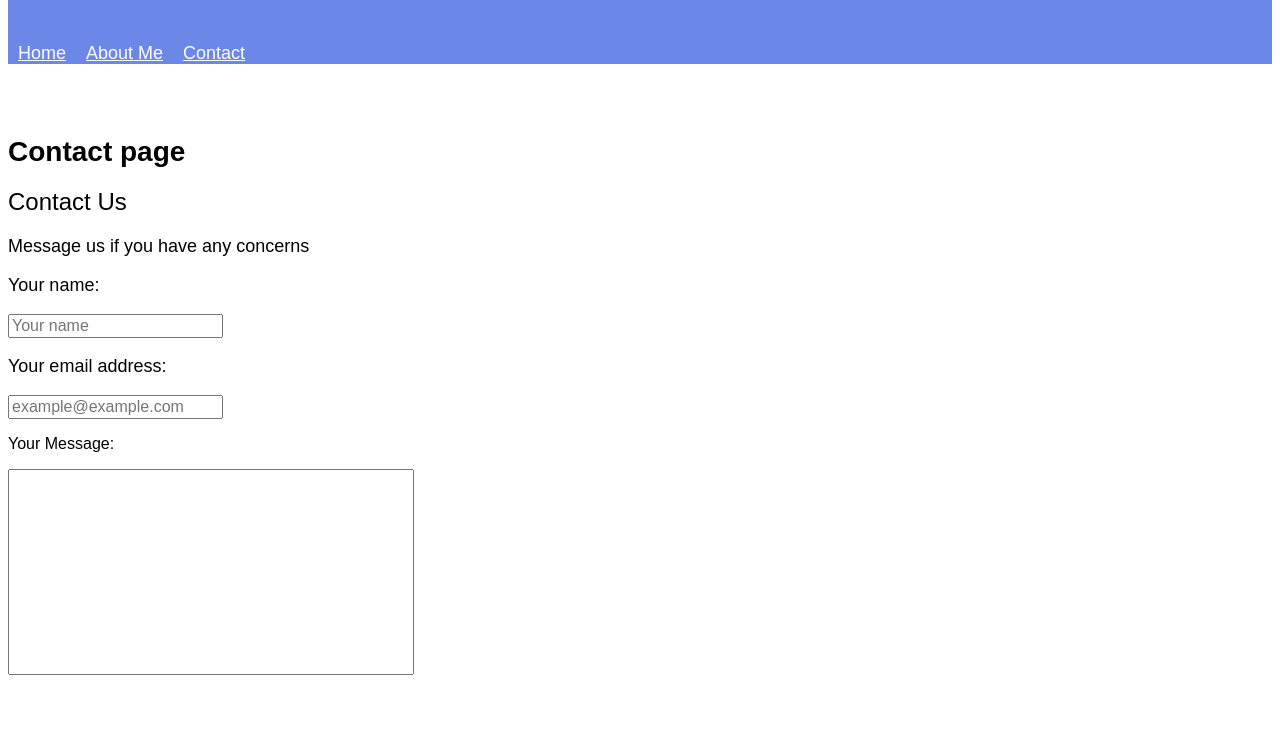
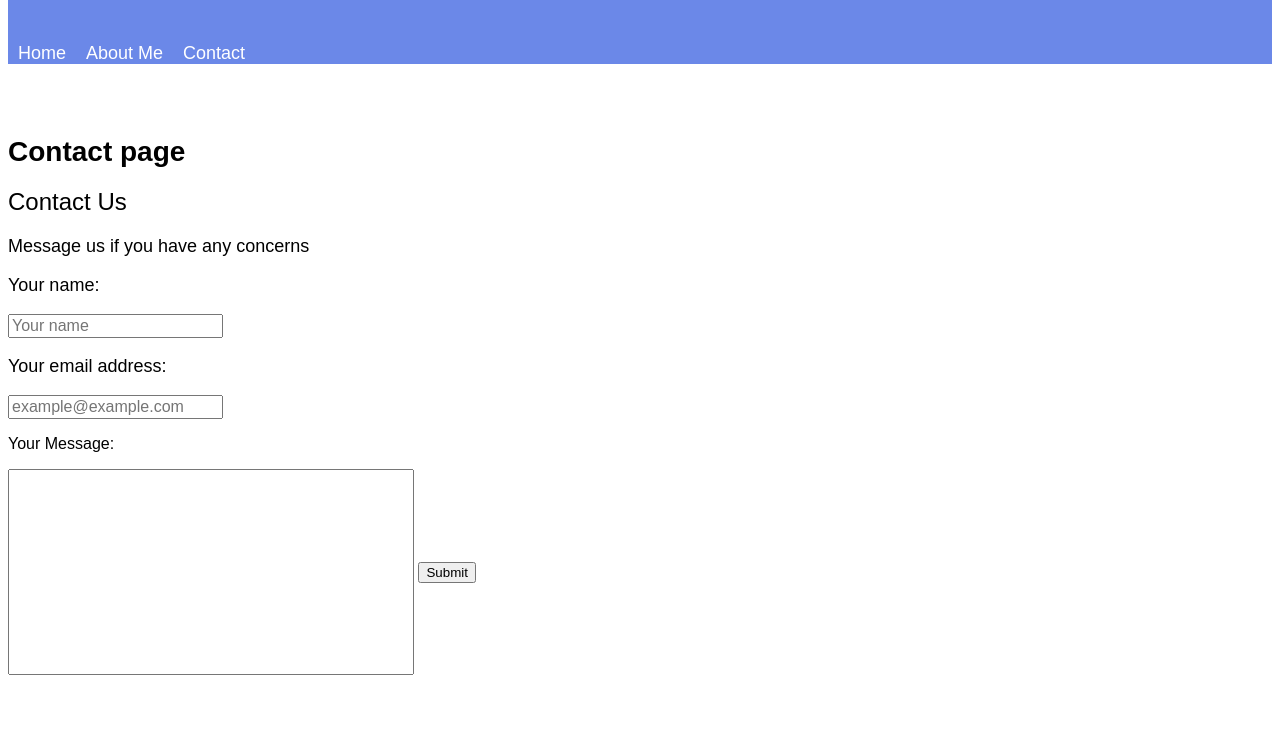
Before and after one commit to front-end-fundamentals-2025/fef-portfolio-Dwebbell, a plain HTML site: page contact.html in a window 1280 px wide. Shown: the part 68-800 px from the top of the page. Drawn offline with Linux system fonts and the light colour scheme; a web font is replaced by a local one.

Commit message:
Contact, main and index
-The contact form has been put into a contact section form
-New list for the projects page
-And no underline on the links

```diff
--- a/contact.html
+++ b/contact.html
@@ -27,6 +27,7 @@
   </header>
   <main>
     <h1>Contact page</h1>
+     <form action="">
      <h2 class="contact"> Contact Us</h2>
        <p class="form"> Message us if you have any concerns</p>
 
@@ -37,7 +38,10 @@
          <input id="name" placeholder="example@example.com"></input>
 
        <p class="name"> Your Message:</p>
-         <input id="form-message" placeholder=""</input>
+         <input id="form-message" placeholder=""></input>
+
+        <input type="Submit" value="Submit">
+      </form>
   </main>
   <footer>©️ Copywriten DIGIWEL 2025</footer>
 </body>
--- a/css/main.css
+++ b/css/main.css
@@ -29,6 +29,7 @@ ul {
 }
 
 a {
+  text-decoration: none;
   color: white;
 }
 
```
Also changed, not shown: index.html (+1 -0 lines).
